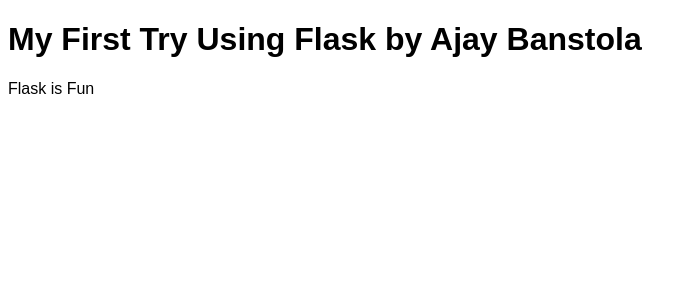
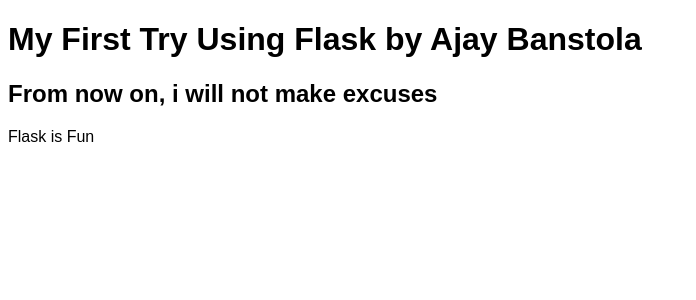
Before and after one commit to ajay-banstola/flask_project, a Flask app: page / in a window 1280 px wide. Shown: the part 154-454 px from the top of the page, without its empty margins (0-696 px from the left). Run offline with Flask 2, Linux system fonts and the light colour scheme.

Commit message:
made changes in templates

```diff
--- a/templates/home.html
+++ b/templates/home.html
@@ -8,6 +8,7 @@
 	{% extends "template.html" %}
     {% block content %}
     <h1> My First Try Using Flask by Ajay Banstola </h1>
+	<h2> From now on, i will not make excuses </h2>
     <p> Flask is Fun </p>
 	{% endblock %}
   </body>
```
